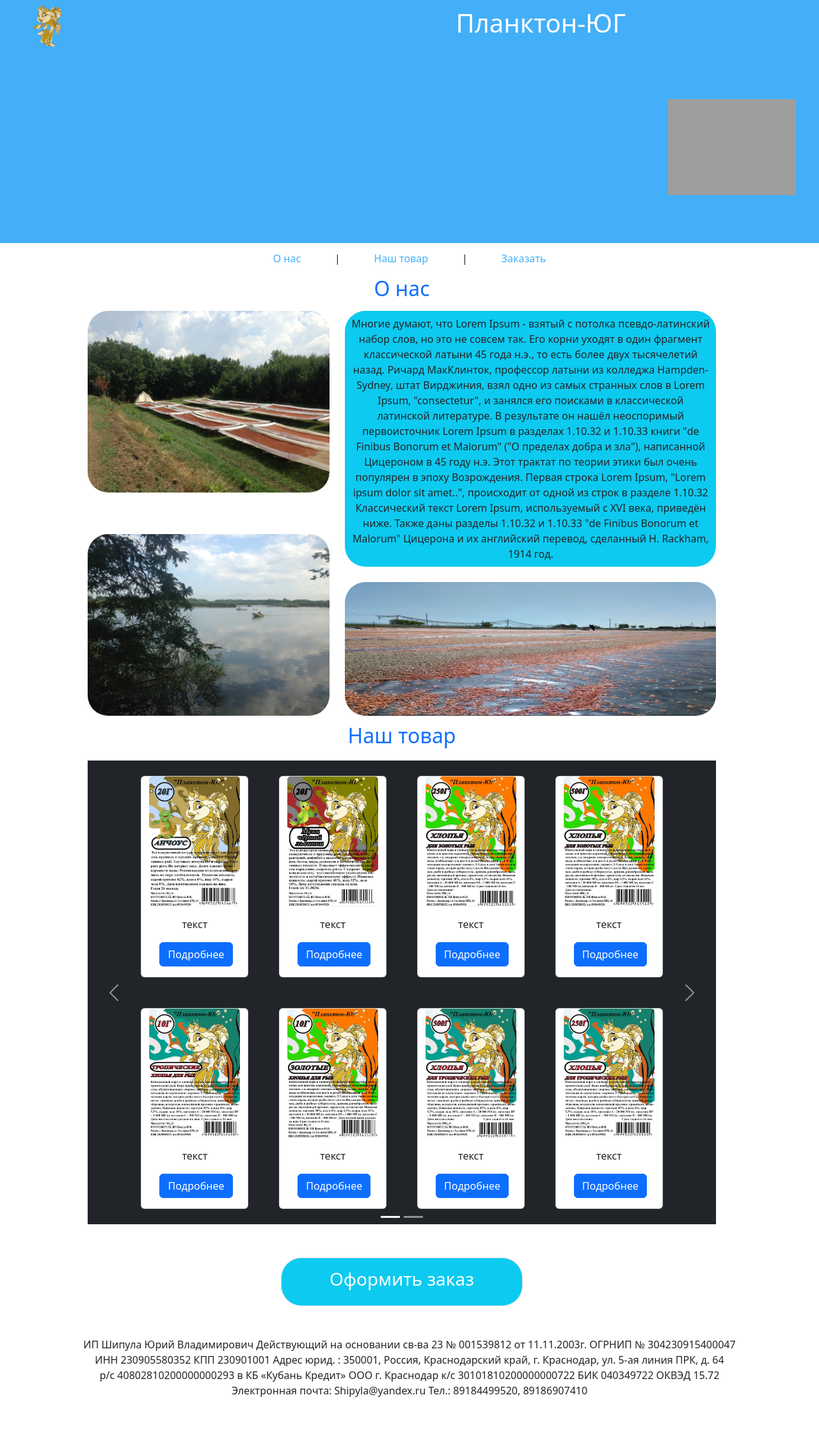
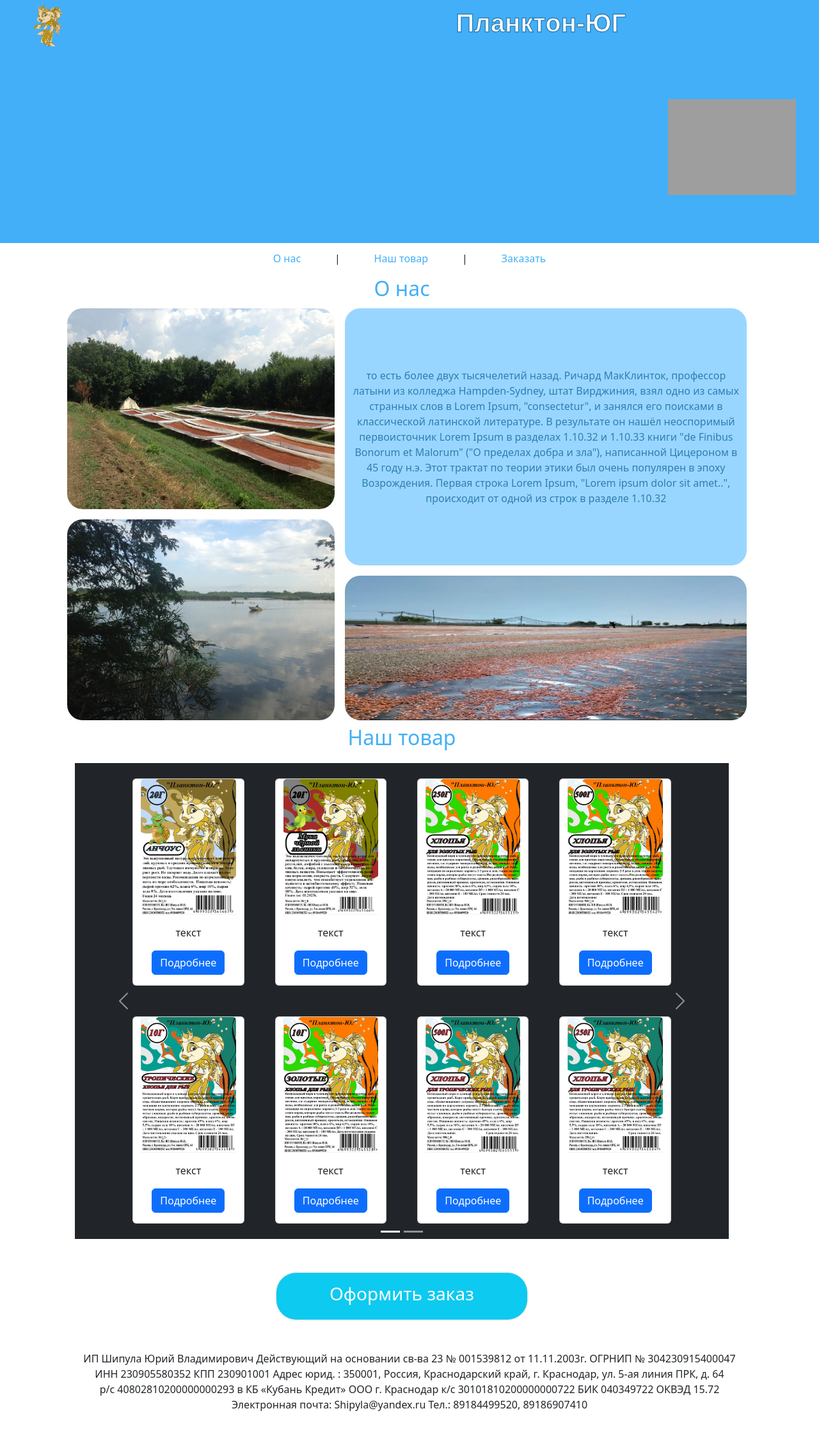
Before and after one commit to OT4EHb/WebProject, a PHP site: page / in a window 1280 px wide. Shown: the whole page at 64% size. Before the commit the page ends 2184 px from the top, so only its background shows below. Run offline with PHP 8.4, Linux system fonts and the light colour scheme; grey boxes are pictures that could not be loaded.

Commit message:
Addedsqw

```diff
--- a/css/style.css
+++ b/css/style.css
@@ -15,3 +15,23 @@
 .carousel-control-next, .carousel-control-prev {
     width: 8.33333333%;
 }
+
+.h {
+
+    color:#42AFF8;
+}
+
+.mainTextBlock {
+    background-color: #99D6FF;
+    color:#2E7EB3;
+}
+
+.myRounded {
+    border-radius: 1.5em;
+}
+
+.headTitle {
+    font-family: Arial;
+    color:#FFFFFF;
+    -webkit-text-stroke: 1pt #2E7EB3;
+}
--- a/index.html
+++ b/index.html
@@ -4,8 +4,8 @@
     <meta charset="UTF-8">
     <title>Планктон-ЮГ</title>
     <link rel="icon" href="source/HighQualityLogoNoBG.png" type="image/x-icon">
+    <link rel="stylesheet" href="css/style.css">
     <link rel="stylesheet" href="css/bootstrap.min.css">
-    <link rel="stylesheet" href="css/style.css">
     <script src="js/bootstrap.bundle.min.js" defer></script>
     <meta name="viewport" content="width=device-width, initial-scale=1">
 </head>
@@ -14,7 +14,7 @@
         <div class="col d-flex align-items-center">
             <img src="source/HighQualityLogoNoBG.png" id="logo">
         </div>
-        <h1 class="col-8 d-flex align-items-center justify-content-center text-white">Планктон-ЮГ</h1>
+        <h1 class="col-8 d-flex align-items-center justify-content-center headTitle"><strong>Планктон-ЮГ</strong></h1>
         <div class="col d-flex align-items-center justify-content-end">
             <img src="source/bootstrap-icons-1.11.3/cart.svg" class="d-inline-block h-50">
         </div>
@@ -28,30 +28,28 @@
             <a class="navlink" href="#zakaz">Заказать</a>
         </div>
     </nav>
-    <main class="row text-center px-md-4">
+    <main class="row text-center">
         <div class="row justify-content-center my-1" id="about">
             <div class="col-10">
-                <h2 class="text-primary">О нас</h2>
+                <h2 class="h">О нас</h2>
             </div>
         </div>
-        <div class="row justify-content-center my-1">
+        <div class="row justify-content-center">
             <!--Поменяем в зависимости от текста-->
-            <div class="col-4 d-flex flex-column justify-content-between">
-                <img src="source/AboutUs/AboutUs1.jpg" class="w-100 mb-4 rounded-5">
-                <img src="source/AboutUs/AboutUs2.jpg" class="w-100 rounded-5">
+            <div class="col-4 d-flex flex-column justify-content-between p-0 mx-3">
+                <img src="source/AboutUs/AboutUs1.jpg" class="w-100 myRounded mb-3">
+                <img src="source/AboutUs/AboutUs2.jpg" class="w-100 myRounded">
             </div>
-            <div class="col-6 d-flex flex-column h-100 justify-content-between">
-                <p class="bg-info rounded-5 p-2 h-100 d-flex align-items-center mb-4">
-                    Многие думают, что Lorem Ipsum - взятый с потолка псевдо-латинский набор слов, но это не совсем так. Его корни уходят в один фрагмент классической латыни 45 года н.э., то есть более двух тысячелетий назад. Ричард МакКлинток, профессор латыни из колледжа Hampden-Sydney, штат Вирджиния, взял одно из самых странных слов в Lorem Ipsum, "consectetur", и занялся его поисками в классической латинской литературе. В результате он нашёл неоспоримый первоисточник Lorem Ipsum в разделах 1.10.32 и 1.10.33 книги "de Finibus Bonorum et Malorum" ("О пределах добра и зла"), написанной Цицероном в 45 году н.э. Этот трактат по теории этики был очень популярен в эпоху Возрождения. Первая строка Lorem Ipsum, "Lorem ipsum dolor sit amet..", происходит от одной из строк в разделе 1.10.32
-
-                    Классический текст Lorem Ipsum, используемый с XVI века, приведён ниже. Также даны разделы 1.10.32 и 1.10.33 "de Finibus Bonorum et Malorum" Цицерона и их английский перевод, сделанный H. Rackham, 1914 год.
+            <div class="col-6 d-flex flex-column h-100 justify-content-between p-0">
+                <p class="p-2 h-100 d-flex align-items-center myRounded mainTextBlock mb-3">
+                     то есть более двух тысячелетий назад. Ричард МакКлинток, профессор латыни из колледжа Hampden-Sydney, штат Вирджиния, взял одно из самых странных слов в Lorem Ipsum, "consectetur", и занялся его поисками в классической латинской литературе. В результате он нашёл неоспоримый первоисточник Lorem Ipsum в разделах 1.10.32 и 1.10.33 книги "de Finibus Bonorum et Malorum" ("О пределах добра и зла"), написанной Цицероном в 45 году н.э. Этот трактат по теории этики был очень популярен в эпоху Возрождения. Первая строка Lorem Ipsum, "Lorem ipsum dolor sit amet..", происходит от одной из строк в разделе 1.10.32
                 </p>
-                <img src="source/AboutUs/AboutUs3.jpeg" class="w-100 rounded-5">
+                <img src="source/AboutUs/AboutUs3.jpeg" class="w-100 myRounded">
             </div>
         </div>
         <div class="row justify-content-center" id="tovar">
             <div class="col-10 my-2">
-                <h2 class="text-primary">Наш товар</h2>
+                <h2 class="h">Наш товар</h2>
             </div>
         </div>
         <div class="row justify-content-center">
```
Also changed, not shown: source/Name.svg (added), 3 other files.
